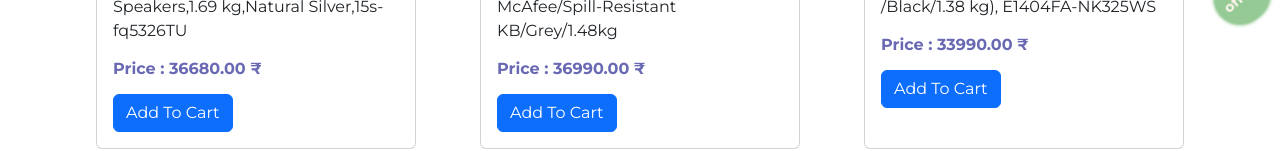
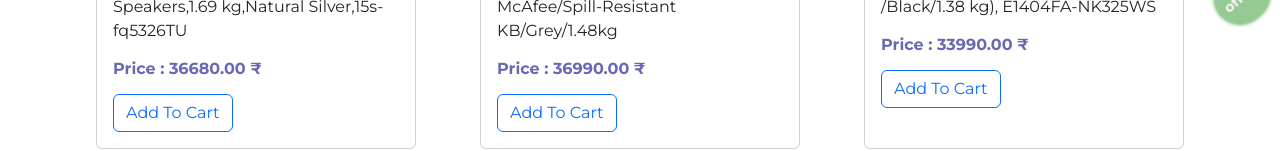
Before and after one commit to suraj-raj01/eCommerce, a React (Vite) app: page /productsearch/1 in a window 1280 px wide. Shown: the part 669-820 px from the top of the page. Built offline with nearby package versions, Linux system fonts and the light colour scheme; data requests are answered from the project's data file.

Commit message:
Modify Product Search Page

```diff
--- a/src/pages/ProductSearch.jsx
+++ b/src/pages/ProductSearch.jsx
@@ -88,7 +88,7 @@ const ProductSearch = () => {
                 </p>
               </h4>
               <Button
-                variant="primary"
+                variant="outline-primary"
                 onClick={() => {
                   addDataToCart(
                     key.id,
```
